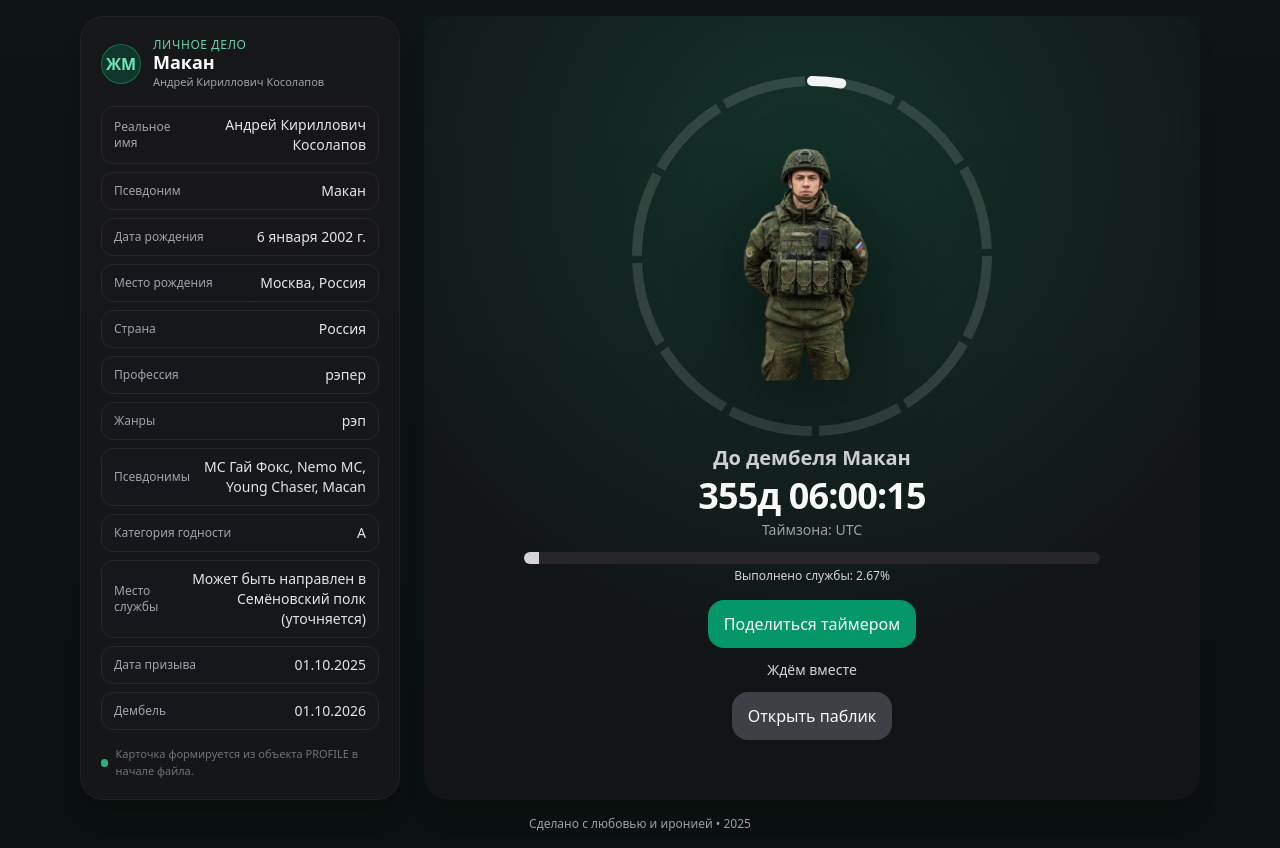
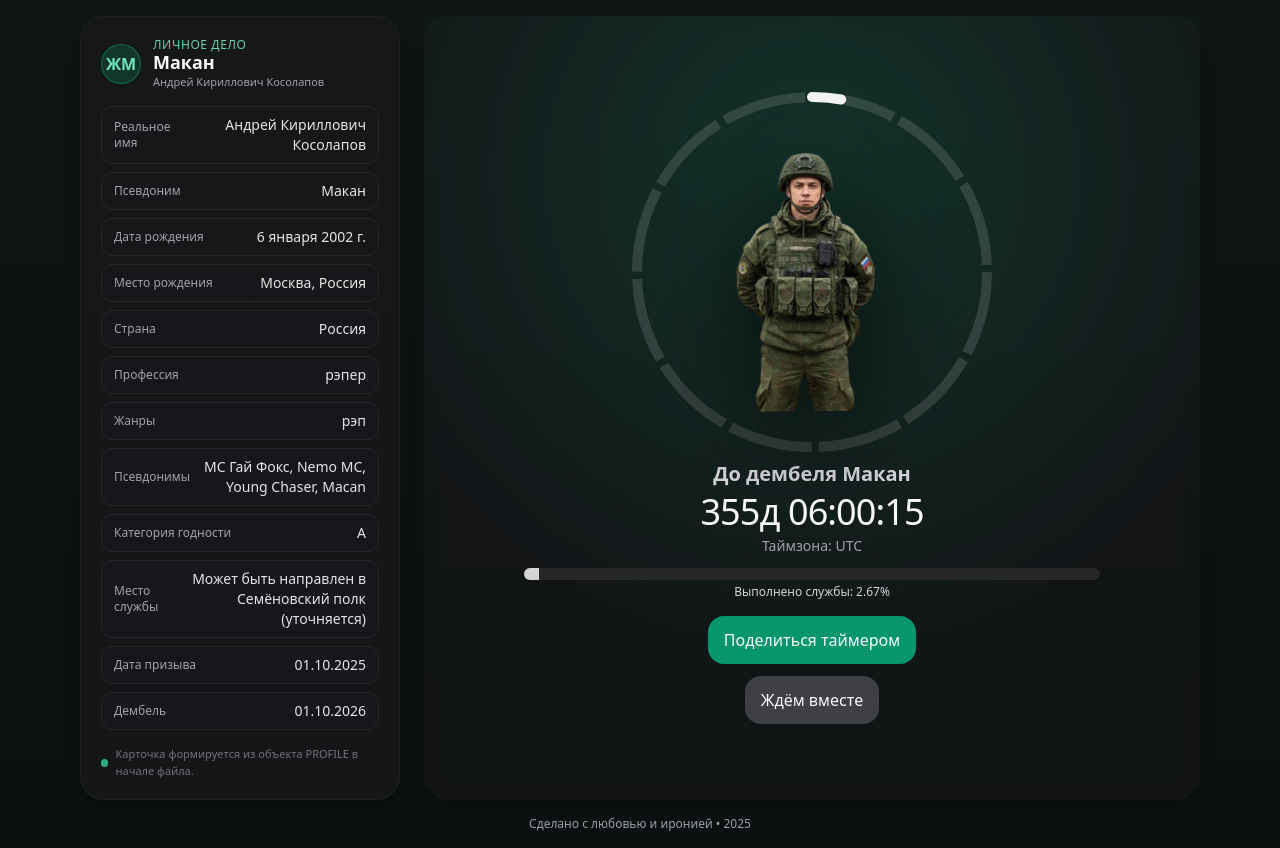
Before and after one commit to krexpex/dembel-makan-webapp, a React (Vite) app: page / in a window 1280 px wide. Built offline with nearby package versions, Linux system fonts and the light colour scheme.

Commit message:
update UIX 2

```diff
--- a/src/App.jsx
+++ b/src/App.jsx
@@ -1,11 +1,8 @@
 import React, { useEffect, useMemo, useRef, useState } from "react";
 import confetti from "canvas-confetti";
 
-/** ───────── НАСТРОЙКИ (редактируются здесь) ───────── */
-// Псевдоним для заголовков/таймера
+/** ───────── НАСТРОЙКИ ───────── */
 const NICK = "Макан";
-
-// Анкета — правь поля тут в одном месте
 const PROFILE = {
   realName: "Андрей Кириллович Косолапов",
   nickname: "Макан",
@@ -17,19 +14,14 @@ const PROFILE = {
   fitnessCategory: "А",
   assignment: "Может быть направлен в Семёновский полк (уточняется)"
 };
-
-// Даты службы — фикс (локальное время устройства)
 const SERVICE_START = "2025-10-01T00:00:00";
 const DEMOBIL_DATE  = "2026-10-01T00:00:00";
-
-// Ссылка на паблик/канал (вставь позже)
-const WEB_PUBLIC_URL = "";
-/** ─────────────────────────────────────────────────── */
+/** ──────────────────────────── */
 
 export default function App() {
   const tz = Intl.DateTimeFormat().resolvedOptions().timeZone || "Europe/Riga";
   const [now, setNow] = useState(Date.now());
-  const [popped, setPopped] = useState(false); // для клика по изображению
+  const [popped, setPopped] = useState(false);
   const confettiDoneRef = useRef(false);
 
   useEffect(() => {
@@ -37,14 +29,12 @@ export default function App() {
     return () => clearInterval(id);
   }, []);
 
-  // Telegram WebApp init
   useEffect(() => {
     const twa = window.Telegram?.WebApp;
     if (!twa) return;
     try { twa.expand(); twa.ready(); twa.enableClosingConfirmation(); } catch {}
   }, []);
 
-  // Время службы
   const startTs = useMemo(() => toLocalTimestamp(SERVICE_START), []);
   const endTs   = useMemo(()   => toLocalTimestamp(DEMOBIL_DATE), []);
   const totalMs  = Math.max(0, endTs - startTs);
@@ -55,7 +45,6 @@ export default function App() {
   const leftParts = msParts(leftMs);
   const isOver = leftMs <= 0 && totalMs > 0;
 
-  // Конфетти при нуле
   useEffect(() => {
     if (isOver && !confettiDoneRef.current) {
       confettiDoneRef.current = true;
@@ -87,28 +76,32 @@ export default function App() {
     navigator.clipboard?.writeText(`${text}\n${url}`); alert("Ссылка скопирована в буфер обмена ✅");
   }
 
-  /* ── Кольцо прогресса ─────────────────────────────────── */
-  const size = 360;                  // диаметр SVG
-  const stroke = 10;                 // толщина
-  const r = (size - stroke) / 2;     // радиус
-  const C = 2 * Math.PI * r;         // длина окружности
+  /* ── Кольцо прогресса ── */
+  const size = 360;
+  const stroke = 10;
+  const r = (size - stroke) / 2;
+  const C = 2 * Math.PI * r;
 
-  // Сегментация на 12 частей (месяцы) — сегментированный ТРЕК
+  // 12 сегментов (месяцы) — серый трек сегментирован
   const SEGMENTS = 12;
   const segmentLen = C / SEGMENTS;
-  const gapLen = Math.max(4, segmentLen * 0.08); // зазор между сегментами
+  const gapLen = Math.max(4, segmentLen * 0.08);
   const dashPattern = `${segmentLen - gapLen} ${gapLen}`;
 
-  // Непрерывный прогресс поверх (чтобы длина корректно соответствовала pct)
+  // Непрерывный белый прогресс поверх
   const progressDashArray = C;
   const progressDashOffset = C * (1 - pct / 100);
 
-  const hasPublic = Boolean(WEB_PUBLIC_URL);
-
-  // Клик по Макану — кратковременное увеличение
   function popOnce() {
     setPopped(true);
     setTimeout(() => setPopped(false), 180);
+  }
+
+  function openGroup() {
+    const url = "https://t.me/zdem_makana";
+    const twa = window.Telegram?.WebApp;
+    if (twa?.openTelegramLink) { twa.openTelegramLink(url); return; }
+    window.open(url, "_blank", "noopener,noreferrer");
   }
 
   return (
@@ -125,10 +118,8 @@ export default function App() {
           <div aria-hidden className="absolute inset-0 -z-10" style={{ background:
             "radial-gradient(30rem 30rem at 50% 20%, rgba(16,185,129,0.18), rgba(0,0,0,0))" }} />
 
-          {/* Кольцо + Макан */}
           <div className="relative flex items-center justify-center" style={{ width: size, height: size }}>
             <svg className="absolute inset-0" width={size} height={size} viewBox={`0 0 ${size} ${size}`}>
-              {/* сегментированный серый трек */}
               <circle
                 cx={size/2} cy={size/2} r={r}
                 fill="none"
@@ -138,7 +129,6 @@ export default function App() {
                 strokeDasharray={dashPattern}
                 transform={`rotate(-90 ${size/2} ${size/2})`}
               />
-              {/* непрерывный белый прогресс поверх */}
               <circle
                 cx={size/2} cy={size/2} r={r}
                 fill="none"
@@ -152,7 +142,7 @@ export default function App() {
               />
             </svg>
 
-            {/* Макан — чуть больше и с кликом-увеличением */}
+            {/* Макан — больше и с tap-эффектом */}
             <img
               src="/makan.png"
               alt={NICK}
@@ -162,48 +152,42 @@ export default function App() {
                 "drop-shadow-[0_18px_50px_rgba(0,0,0,0.65)]",
                 "transition-transform duration-200 ease-out",
                 "animate-wobble",
-                popped ? "scale-[1.08]" : "scale-100",
-                // по умолчанию крупнее, чем раньше:
-                "w-[68%] md:w-[70%]"
+                popped ? "scale-[1.10]" : "scale-100",
+                "w-[74%] md:w-[78%]" // увеличил базовый размер
               ].join(" ")}
               draggable="false"
             />
           </div>
 
-          {/* Тексты */}
           <div className="mt-2 text-center">
             {isOver ? (
               <div className="text-2xl md:text-4xl font-extrabold">🎉 {NICK} ДЕМБЕЛЬНУЛСЯ!</div>
             ) : (
               <>
                 <h1 className="text-lg md:text-xl font-semibold text-zinc-300">До дембеля {NICK}</h1>
-                <div className="text-2xl md:text-4xl font-extrabold tracking-tight mt-1">{formatParts(leftParts)}</div>
+                <div className="text-2xl md:text-4xl font-extrabод tracking-tight mt-1">{formatParts(leftParts)}</div>
                 <div className="text-xs md:text-sm text-zinc-400 mt-1">Таймзона: {tz}</div>
               </>
             )}
           </div>
 
-          {/* Линейный прогресс */}
           <div className="w-full max-w-xl h-3 bg-zinc-800 rounded-full overflow-hidden mt-3">
             <div className="h-full bg-white/80" style={{ width: `${pct}%` }} />
           </div>
           <div className="text-xs text-zinc-300 mt-1">Выполнено службы: {pct.toFixed(2)}%</div>
 
-          {/* Кнопки */}
           <div className="flex flex-col items-center gap-3 mt-4">
             <button onClick={share} className="px-4 py-3 rounded-2xl bg-emerald-600 hover:bg-emerald-500 font-medium">
               Поделиться таймером
             </button>
 
-            <div className="text-sm text-zinc-300">Ждём вместе</div>
-            <a
-              href={hasPublic ? WEB_PUBLIC_URL : undefined}
-              target="_blank" rel="noopener noreferrer"
-              onClick={(e) => { if (!hasPublic) { e.preventDefault(); alert("Вставь ссылку на паблик в WEB_PUBLIC_URL"); } }}
+            {/* Кнопка в группу Telegram */}
+            <button
+              onClick={openGroup}
               className="px-4 py-3 rounded-2xl bg-zinc-700 hover:bg-zinc-600 font-medium"
             >
-              Открыть паблик
-            </a>
+              Ждём вместе
+            </button>
           </div>
         </section>
       </div>
@@ -237,7 +221,6 @@ function SoldierCard({ profile, service }) {
 
   return (
     <div className="rounded-3xl bg-[rgba(24,24,27,0.85)] shadow-xl p-4 md:p-5 border border-zinc-800/60">
-      {/* Шеврон */}
       <div className="flex items-center gap-3 mb-4">
         <div className="h-10 w-10 rounded-full bg-emerald-600/25 border border-emerald-500/40 grid place-items-center">
           <span className="text-emerald-300 font-semibold">ЖМ</span>
@@ -249,7 +232,6 @@ function SoldierCard({ profile, service }) {
         </div>
       </div>
 
-      {/* Поля анкеты */}
       <div className="grid grid-cols-1 gap-2">
         {fields.map(([label, value]) => (
           <div key={label} className="flex items-center justify-between rounded-xl bg-zinc-900/60 border border-zinc-800 px-3 py-2">
@@ -277,7 +259,6 @@ function shortDate(iso) {
   const d = new Date(ts);
   return d.toLocaleDateString("ru-RU", { day: "2-digit", month: "2-digit", year: "numeric" });
 }
-// 'YYYY-MM-DDTHH:mm:ss' как локальное
 function toLocalTimestamp(input) {
   if (!input) return Date.now();
   const hasTZ = /Z|[+-]\d{2}:?\d{2}$/.test(input);
```
